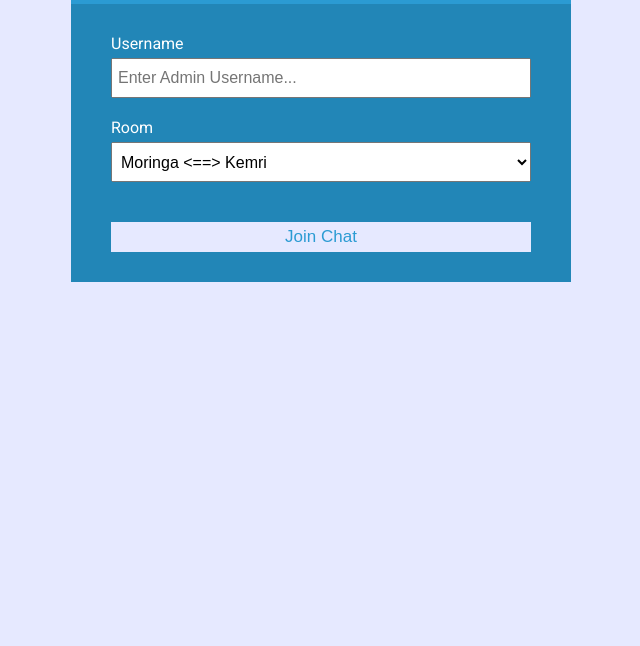
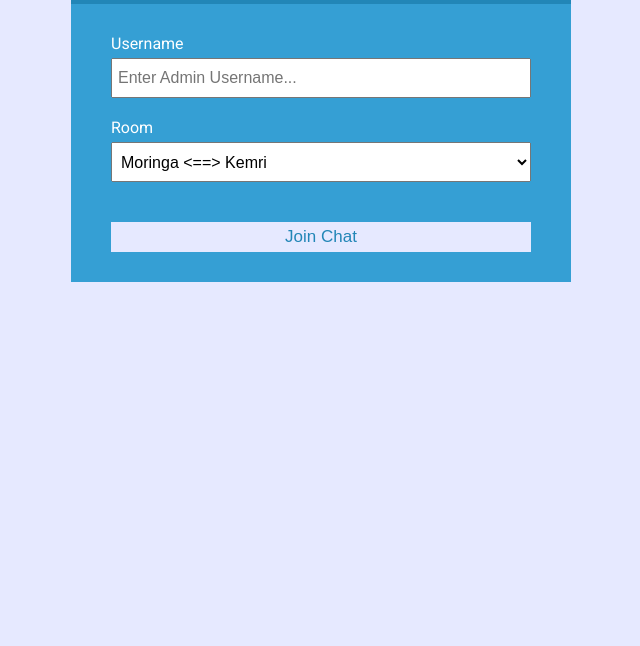
Before and after one commit to danielmuthama/Kemri-Chat-App, a website: page public/index.html in a window 1280 px wide. Shown: the part 154-800 px from the top of the page, without its empty margins (319-959 px from the left). Drawn offline with Linux system fonts and the light colour scheme.

Commit message:
update files

```diff
--- a/package.json
+++ b/package.json
@@ -7,7 +7,7 @@
         "start": "node server",
         "dev": "nodemon server"
     },
-  "author": "Brad Traversy",
+    "author": "Dan Muthama",
     "license": "MIT",
     "dependencies": {
         "express": "^4.17.1",
--- a/public/css/style.css
+++ b/public/css/style.css
@@ -1,7 +1,7 @@
 @import url('https://fonts.googleapis.com/css?family=Roboto&display=swap');
 :root {
-    --dark-color-a: #2b9bd3;
-    --dark-color-b: #2286B7;
+    --dark-color-a: #2286B7;
+    --dark-color-b: #359fd4;
     --light-color: #e6e9ff;
     --success-color: #5cb85c;
     --error-color: #d9534f;
```
Also changed, not shown: server.js (+4 -4 lines), README.md. Lines whose indentation alone changed are shown as unchanged.
